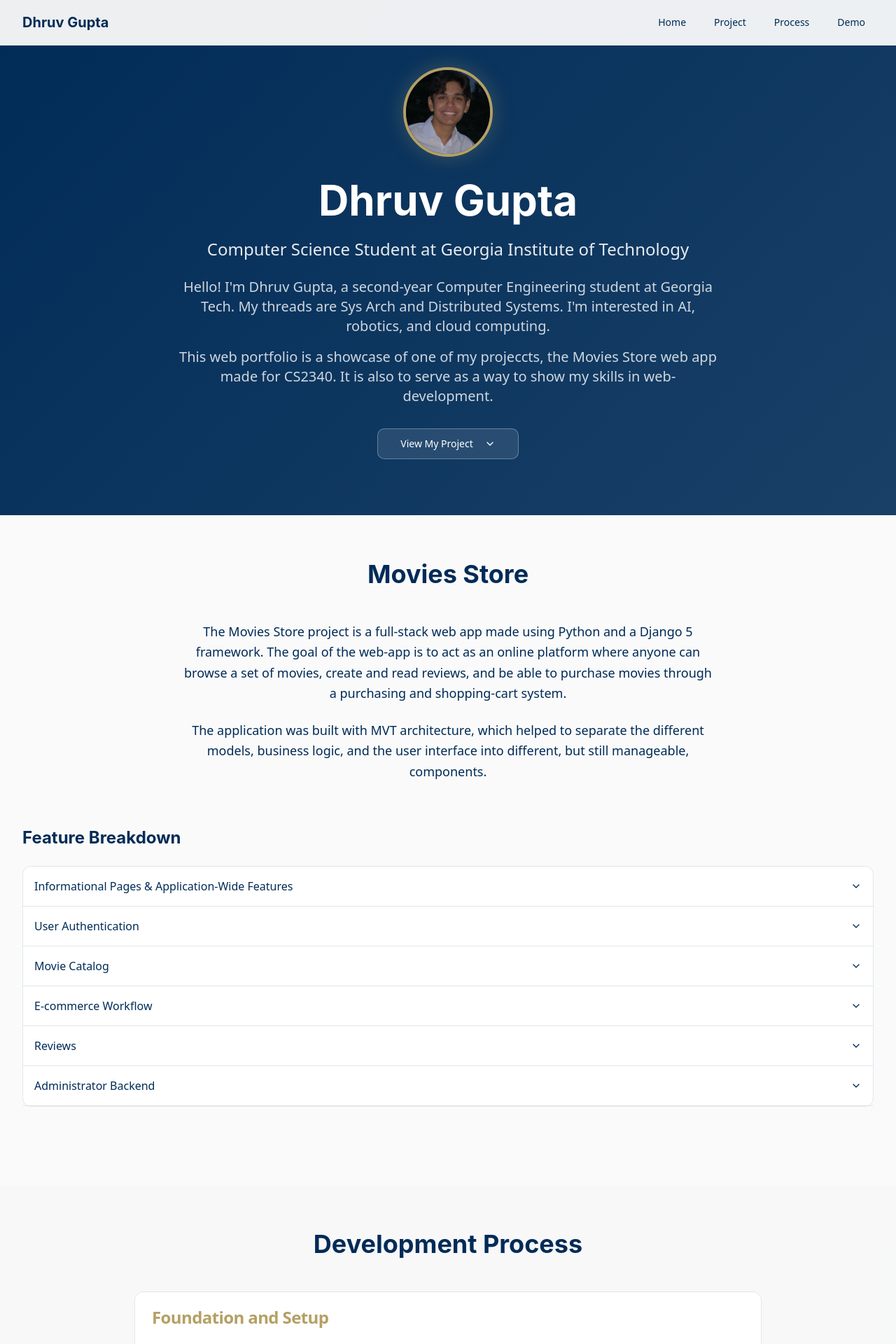
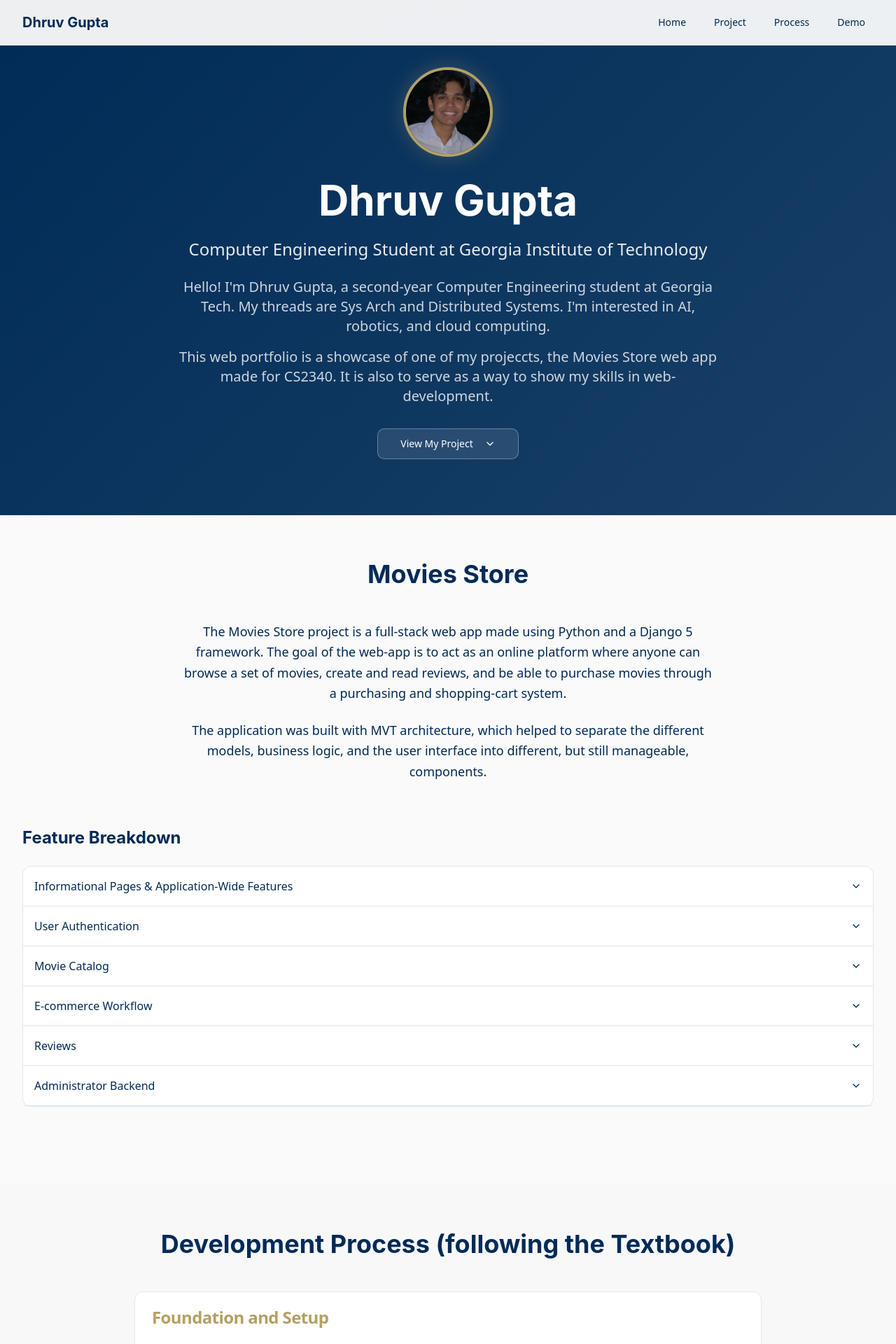
Before and after one commit to DhruvVishalGupta/dvgmoviesstore, a React (Vite) app: page / in a window 1280 px wide. Shown: the top 1920 px of the page at 70% size. Built offline with nearby package versions, Linux system fonts and the light colour scheme; the HTML template or start-up script is replaced by a standard one.

Commit message:
more additions p5

```diff
--- a/src/pages/Index.tsx
+++ b/src/pages/Index.tsx
@@ -38,7 +38,7 @@ const Index = () => {
               Dhruv Gupta
             </h1>
             <p className="text-xl md:text-2xl text-white/90 font-medium">
-              Computer Science Student at Georgia Institute of Technology
+              Computer Engineering Student at Georgia Institute of Technology
             </p>
 
             <div className="max-w-3xl mx-auto text-lg md:text-xl text-white/80 leading-relaxed space-y-4">
@@ -261,7 +261,7 @@ const Index = () => {
         <div className="max-w-4xl mx-auto">
           <div className="text-center mb-12">
             <h2 className="text-3xl md:text-4xl font-bold font-heading text-primary mb-4">
-              Development Process
+              Development Process (following the Textbook)
             </h2>
           </div>
 
```
